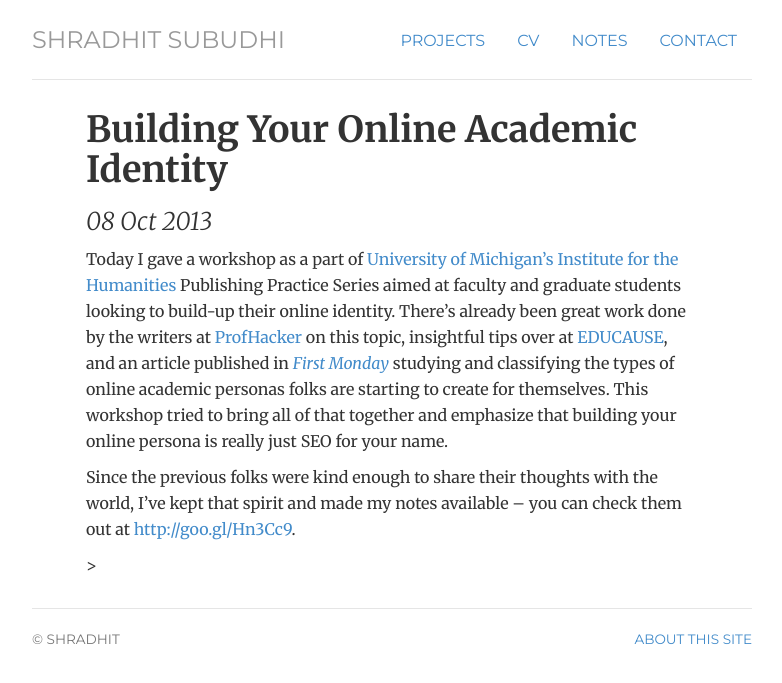
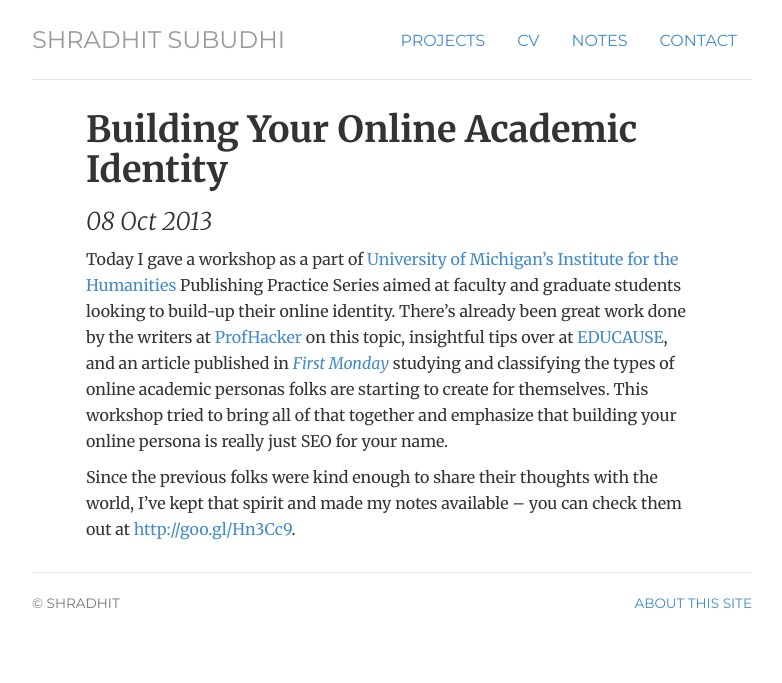
Before and after one commit to shradhit7/shradhit7.github.io, a Jekyll site: the page built from _posts/2013-10-08-building-your-online-academic-identity.md, in a window 1280 px wide. Shown: the top 683 px of the page, without its empty margins (248-1030 px from the left). Built offline with Jekyll 4.4.1, drawn with Linux system fonts in a browser that asks for light colours.

Commit message:
Update post.html

```diff
--- a/_layouts/post.html
+++ b/_layouts/post.html
@@ -15,15 +15,6 @@
 				{{ content }}
 			</div>
 			<!-- Post info -->
-			<div class="noteinfo">
-			<!-- include some categories and tags maybe? -->
-			</div>
 
-			<!--<hr> -->>
-
-			<!-- Post comments -->
-			<!--<div class="notecomments">
-			 	{% include disqus.html %}
-			</div> -->
 		</div><!-- / .note .single -->
 </div><!-- /.notes -->
```
